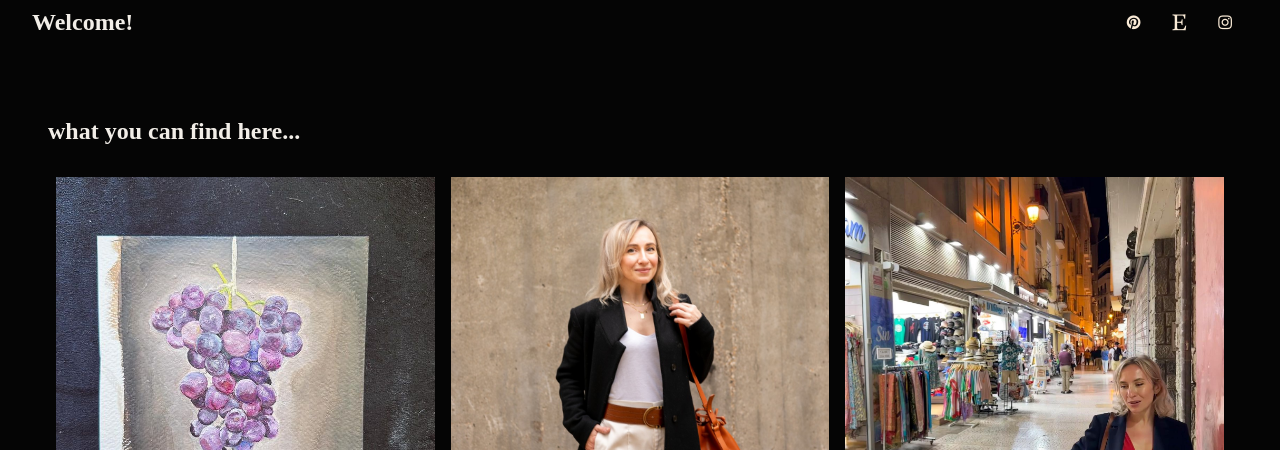
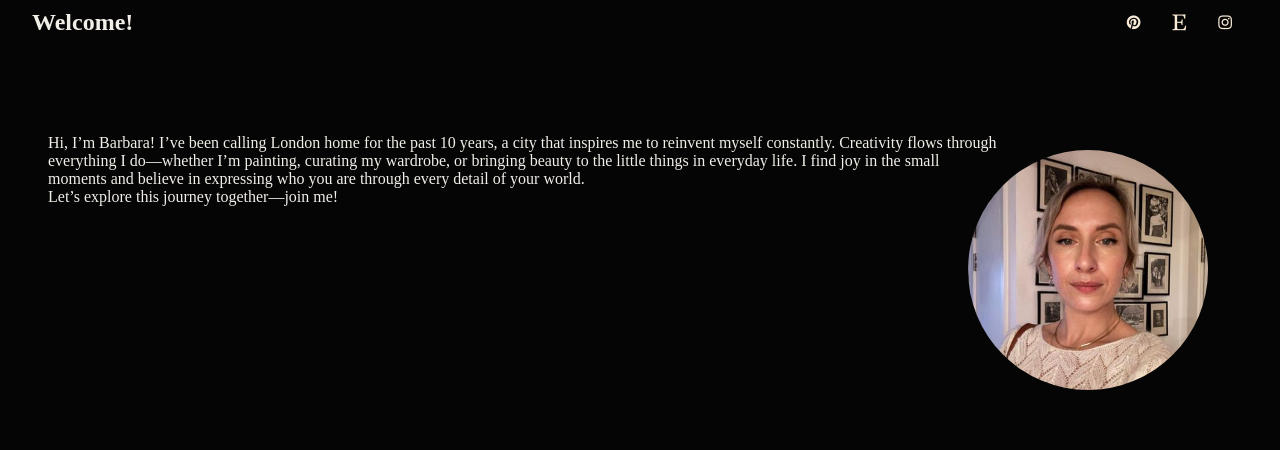
Before and after one commit to barrej/Brush-Strokes-and-Bows, a plain HTML site: page src/index.html in a window 1280 px wide. Shown: the part 502-952 px from the top of the page. Drawn offline with Linux system fonts and the light colour scheme; a web font is replaced by a local one.

Commit message:
about me

```diff
--- a/src/index.html
+++ b/src/index.html
@@ -27,6 +27,22 @@
     </nav>
   </header>
   <main>
+    <section class="profile">
+      <main>
+          <img alt="A picture of me!" class="profile"
+               src="./assets/me3.jpg"/>
+          <p>Hi, I’m Barbara! I’ve been calling London home for the past 10 years,
+            a city that inspires me to reinvent myself constantly.
+            Creativity flows through everything I do—whether I’m painting,
+            curating my wardrobe, or bringing beauty to the little things in everyday life.
+            I find joy in the small moments and believe in expressing
+            who you are through every detail of your world.
+          </p>
+          <p>
+            Let’s explore this journey together—join me!
+          </p>
+      </main>
+  </section>
     <section class="signposts">
       <header>
         <h2>what you can find here...</h2>
--- a/src/styles/styles.css
+++ b/src/styles/styles.css
@@ -117,6 +117,28 @@ a:hover {
     text-decoration: underline;
 }
 
+section.profile {
+    min-height: calc(var(--header-height) * 6);
+
+    margin: var(--large-padding) 0;
+    padding: var(--large-padding);
+
+    display: grid;
+    flex: 1 0 auto;
+    /* Three values: flex-grow | flex-shrink | flex-basis */
+    gap: var(--small-padding);
+    grid-template-columns: auto auto;
+}
+
+section.profile img.profile {
+    width: calc(var(--header-height) * 5);
+    height: calc(var(--header-height) * 5);
+    float: right;
+    margin: var(--large-padding);
+    border-radius: 50%;
+    shape-outside: circle();
+}
+
 body>footer {
     display: flex;
     flex-direction: row;
```
Also changed, not shown: src/assets/me3.jpg (added).
